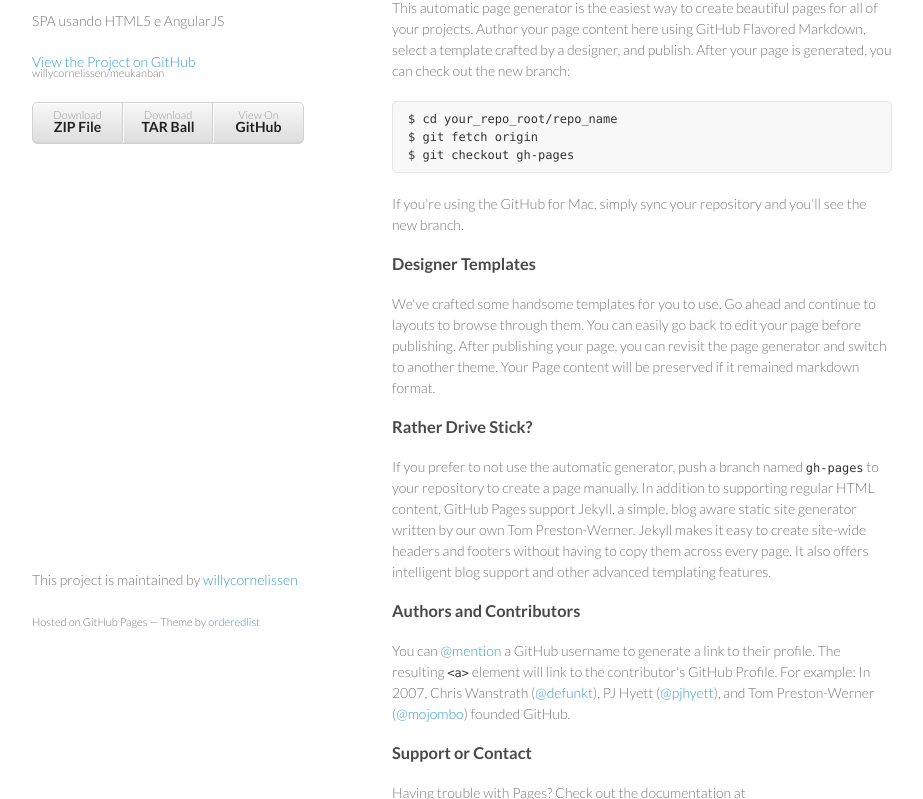
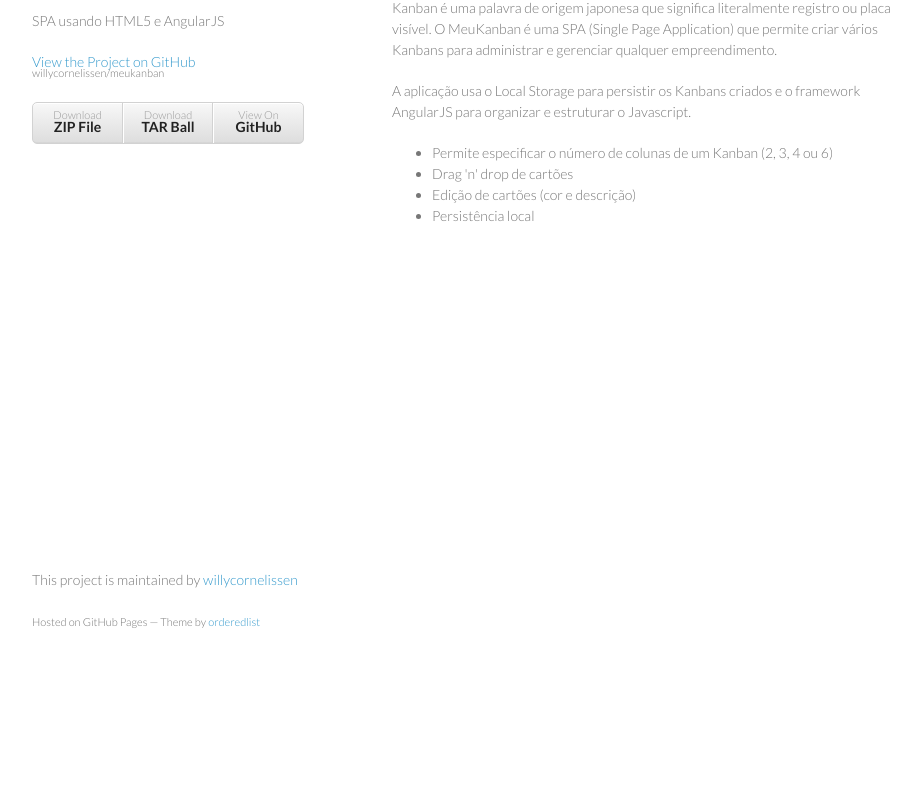
Before and after one commit to willycornelissen/kanban, a plain HTML site: page index.html in a window 1280 px wide. Shown: the part 99-898 px from the top of the page, without its empty margins (178-1101 px from the left). After the commit the page ends 800 px from the top, so only its background shows below. Drawn offline with Linux system fonts and the light colour scheme.

```diff
--- a/index.html
+++ b/index.html
@@ -29,36 +29,18 @@
       </header>
       <section>
         <h3>
-<a name="welcome-to-github-pages" class="anchor" href="#welcome-to-github-pages"><span class="octicon octicon-link"></span></a>Welcome to GitHub Pages.</h3>
+<a name="bemvindoa-ao-meukanban" class="anchor" href="#bemvindoa-ao-meukanban"><span class="octicon octicon-link"></span></a>Bemvindo(a) ao MeuKanban.</h3>
 
-<p>This automatic page generator is the easiest way to create beautiful pages for all of your projects. Author your page content here using GitHub Flavored Markdown, select a template crafted by a designer, and publish. After your page is generated, you can check out the new branch:</p>
+<p>Kanban é uma palavra de origem japonesa que significa literalmente registro ou placa visível. O MeuKanban é uma SPA (Single Page Application) que permite criar vários Kanbans para administrar e gerenciar qualquer empreendimento. </p>
 
-<pre><code>$ cd your_repo_root/repo_name
-$ git fetch origin
-$ git checkout gh-pages
-</code></pre>
+<p>A aplicação usa o Local Storage para persistir os Kanbans criados e o framework AngularJS para organizar e estruturar o Javascript. </p>
 
-<p>If you're using the GitHub for Mac, simply sync your repository and you'll see the new branch.</p>
-
-<h3>
-<a name="designer-templates" class="anchor" href="#designer-templates"><span class="octicon octicon-link"></span></a>Designer Templates</h3>
-
-<p>We've crafted some handsome templates for you to use. Go ahead and continue to layouts to browse through them. You can easily go back to edit your page before publishing. After publishing your page, you can revisit the page generator and switch to another theme. Your Page content will be preserved if it remained markdown format.</p>
-
-<h3>
-<a name="rather-drive-stick" class="anchor" href="#rather-drive-stick"><span class="octicon octicon-link"></span></a>Rather Drive Stick?</h3>
-
-<p>If you prefer to not use the automatic generator, push a branch named <code>gh-pages</code> to your repository to create a page manually. In addition to supporting regular HTML content, GitHub Pages support Jekyll, a simple, blog aware static site generator written by our own Tom Preston-Werner. Jekyll makes it easy to create site-wide headers and footers without having to copy them across every page. It also offers intelligent blog support and other advanced templating features.</p>
-
-<h3>
-<a name="authors-and-contributors" class="anchor" href="#authors-and-contributors"><span class="octicon octicon-link"></span></a>Authors and Contributors</h3>
-
-<p>You can <a href="https://github.com/blog/821" class="user-mention">@mention</a> a GitHub username to generate a link to their profile. The resulting <code>&lt;a&gt;</code> element will link to the contributor's GitHub Profile. For example: In 2007, Chris Wanstrath (<a href="https://github.com/defunkt" class="user-mention">@defunkt</a>), PJ Hyett (<a href="https://github.com/pjhyett" class="user-mention">@pjhyett</a>), and Tom Preston-Werner (<a href="https://github.com/mojombo" class="user-mention">@mojombo</a>) founded GitHub.</p>
-
-<h3>
-<a name="support-or-contact" class="anchor" href="#support-or-contact"><span class="octicon octicon-link"></span></a>Support or Contact</h3>
-
-<p>Having trouble with Pages? Check out the documentation at <a href="http://help.github.com/pages">http://help.github.com/pages</a> or contact <a href="mailto:support@github.com">support@github.com</a> and we’ll help you sort it out.</p>
+<ul>
+<li>Permite especificar o número de colunas de um Kanban (2, 3, 4 ou 6)</li>
+<li>Drag 'n' drop de cartões</li>
+<li>Edição de cartões (cor e descrição)</li>
+<li>Persistência local</li>
+</ul>
       </section>
       <footer>
         <p>This project is maintained by <a href="https://github.com/willycornelissen">willycornelissen</a></p>
```
Also changed, not shown: params.json (+1 -1 lines).
